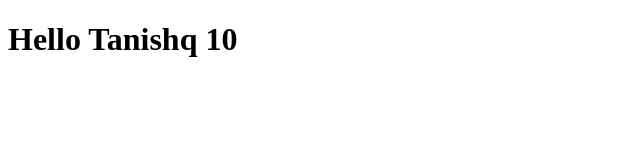
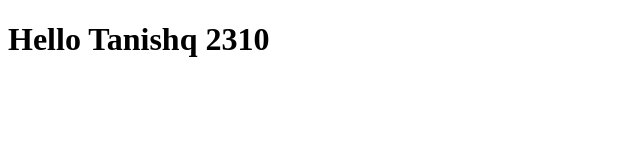
Before and after one commit to tanishq-stark/AzureApp, a plain HTML site: page index.html in a window 1280 px wide. Shown: the full height of the page, 0-640 px from the left. Drawn offline with Linux system fonts and the light colour scheme.

Commit message:
name change

```diff
--- a/index.html
+++ b/index.html
@@ -7,6 +7,6 @@
     <title>Document</title>
 </head>
 <body>
-   <h1>Hello Tanishq 10</h1>
+   <h1>Hello Tanishq 2310</h1>
 </body>
 </html>
```
